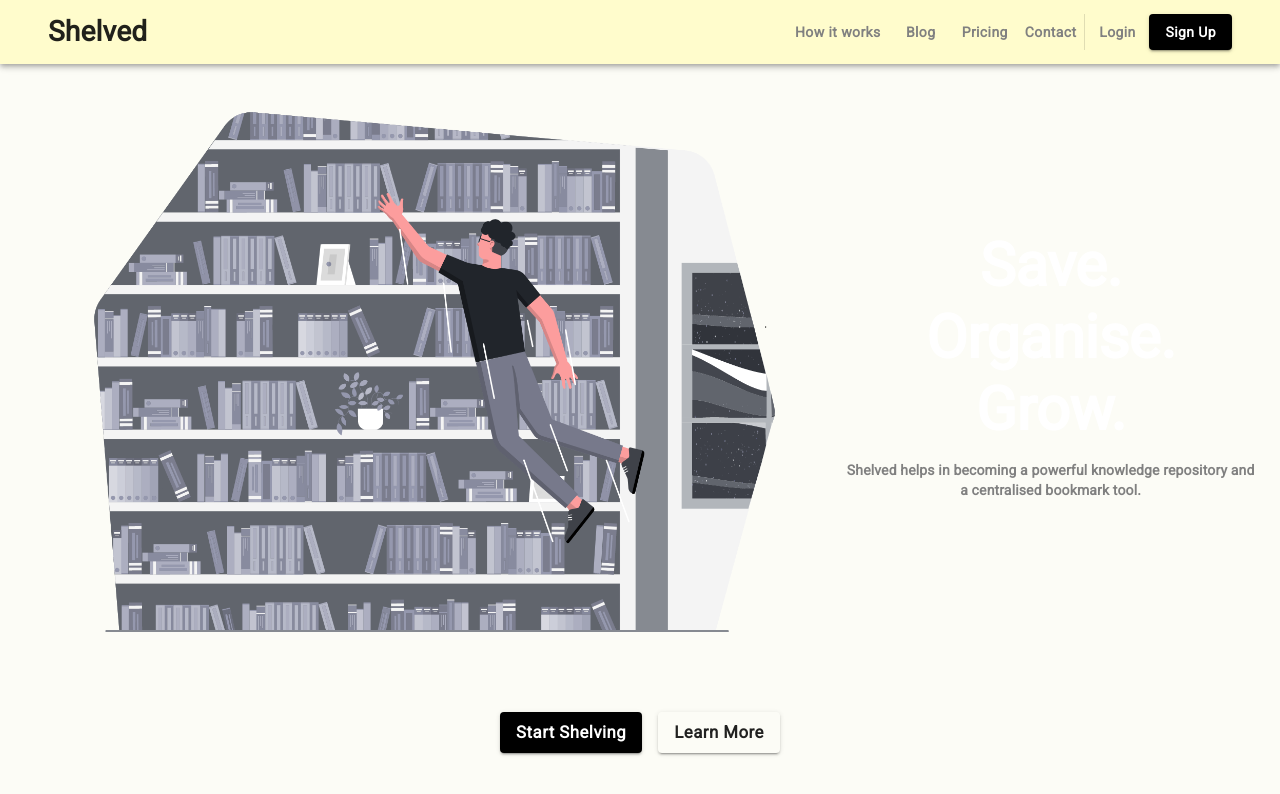
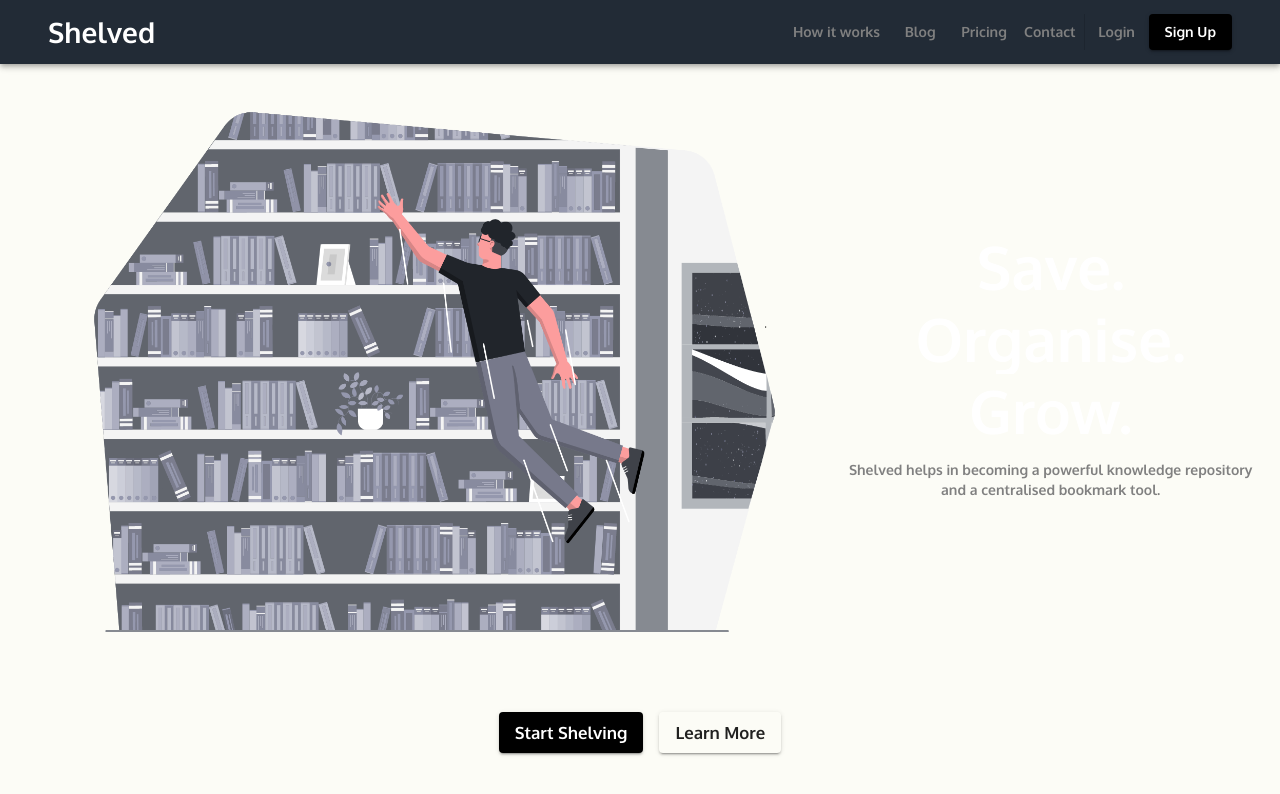
Before and after one commit to arju88nair/ReactTIL, a React app: page /landing in a window 1280 px wide. Shown: the top 794 px of the page. Built offline with nearby package versions, Linux system fonts and the light colour scheme.

Commit message:
Working base of dark theme

```diff
--- a/src/_helpers/theme.js
+++ b/src/_helpers/theme.js
@@ -33,20 +33,37 @@ export const themeDark = createMuiTheme({
             main: '#171c24',
             default: '#171c24',
         },
-        // type: 'dark'
+        text: {
+            primary: "#ffffff"
+        }
     },
 });
 
 export const themeLight = createMuiTheme({
+    typography: {
+        fontFamily: [
+            'Oxygen',
+            '-apple-system',
+            'BlinkMacSystemFont',
+            '"Segoe UI"',
+            'Roboto',
+            '"Helvetica Neue"',
+            'Arial',
+            'sans-serif',
+            '"Apple Color Emoji"',
+            '"Segoe UI Emoji"',
+            '"Segoe UI Symbol"',
+        ].join(','),
+    },
     palette: {
         primary:{
-            main: "#fffccc"
+            main: "#ffffff"
         },
         background: {
-            default: "#fffccc"
+            default: "#ffffff"
         },
         text: {
-            primary: "#ffffff"
+            primary: "#000000"
         }
     }
 });
--- a/src/index.jsx
+++ b/src/index.jsx
@@ -9,7 +9,7 @@ import ThemeProvider from "@material-ui/styles/ThemeProvider";
 
 render(
     <Provider store={store}>
-        <ThemeProvider theme={themeLight}>
+            <ThemeProvider theme={themeDark}>
             <CssBaseline />
         <App />
         </ThemeProvider>
--- a/src/views/Components/SideBar.js
+++ b/src/views/Components/SideBar.js
@@ -15,7 +15,10 @@ import MailIcon from '@material-ui/icons/Mail';
 import MenuIcon from '@material-ui/icons/Menu';
 import Toolbar from '@material-ui/core/Toolbar';
 import Typography from '@material-ui/core/Typography';
-import { makeStyles, useTheme } from '@material-ui/core/styles';
+import {makeStyles, useTheme} from '@material-ui/core/styles';
+import {ListSubheader} from "@material-ui/core";
+import navbar from "../../resources/images/main.png";
+import Grid from "@material-ui/core/Grid";
 
 const drawerWidth = 240;
 
@@ -28,6 +31,7 @@ const useStyles = makeStyles((theme) => ({
             width: drawerWidth,
             flexShrink: 0,
         },
+
     },
     appBar: {
         [theme.breakpoints.up('sm')]: {
@@ -42,18 +46,28 @@ const useStyles = makeStyles((theme) => ({
         },
     },
     // necessary for content to be below app bar
-    toolbar: theme.mixins.toolbar,
+    toolbar: {
+        display: 'flex',
+        alignItems: 'center',
+        justifyContent: 'center',
+        padding: '0 8px',
+        ...theme.mixins.toolbar,
+    },
     drawerPaper: {
         width: drawerWidth,
+        backgroundColor: theme.palette.primary.main,
+        color: theme.palette.text.primary,
     },
     content: {
         flexGrow: 1,
         padding: theme.spacing(3),
+        backgroundColor: theme.palette.secondary.main,
+
     },
 }));
 
 export function SideBar(props) {
-    const { window } = props;
+    const {window} = props;
     const classes = useStyles();
     const theme = useTheme();
     const [mobileOpen, setMobileOpen] = React.useState(false);
@@ -64,22 +78,44 @@ export function SideBar(props) {
 
     const drawer = (
         <div>
-            <div className={classes.toolbar} />
-            <Divider />
-            <List>
+            <div className={classes.toolbar}>
+                <Grid
+                    direction="row"
+                    justify="center"
+                    alignItems="center"
+                >
+                   <Typography variant="h6" noWrap style={{fontSize:"2em",fontWeight:"bold"}}>
+                       Shelved
+                   </Typography>
+            </Grid>
+            </div>
+            <Divider/>
+
+            <List subheader={
+                <ListSubheader style={{color: theme.palette.text.primary, fontWeight: "bold"}} component="div"
+                               id="nested-list-subheader">
+                    Nested List Items
+                </ListSubheader>
+            }>
                 {['Inbox', 'Starred', 'Send email', 'Drafts'].map((text, index) => (
-                    <ListItem button key={text}>
-                        <ListItemIcon>{index % 2 === 0 ? <InboxIcon /> : <MailIcon />}</ListItemIcon>
-                        <ListItemText primary={text} />
+                    <ListItem button key={text} style={{marginLeft:'1.5em'}}>
+                        <ListItemIcon style={{color: theme.palette.text.primary}}>{index % 2 === 0 ? <InboxIcon/> :
+                            <MailIcon/>}</ListItemIcon>
+                        <ListItemText primary={text}/>
                     </ListItem>
                 ))}
             </List>
-            <Divider />
-            <List>
-                {['All mail', 'Trash', 'Spam'].map((text, index) => (
-                    <ListItem button key={text}>
-                        <ListItemIcon>{index % 2 === 0 ? <InboxIcon /> : <MailIcon />}</ListItemIcon>
-                        <ListItemText primary={text} />
+            <Divider/>
+            <List subheader={
+                <ListSubheader style={{color: theme.palette.text.primary, fontWeight: "bold"}} component="div"
+                               id="nested-list-subheader">
+                    Nested List Items
+                </ListSubheader>
+            }>                {['All mail', 'Trash', 'Spam'].map((text, index) => (
+                <ListItem button key={text} style={{marginLeft:'1.5em'}}>
+                        <ListItemIcon style={{color: theme.palette.text.primary}}>{index % 2 === 0 ? <InboxIcon/> :
+                            <MailIcon/>}</ListItemIcon>
+                        <ListItemText primary={text}/>
                     </ListItem>
                 ))}
             </List>
@@ -90,7 +126,7 @@ export function SideBar(props) {
 
     return (
         <div className={classes.root}>
-            <CssBaseline />
+            <CssBaseline/>
             <AppBar position="fixed" className={classes.appBar}>
                 <Toolbar>
                     <IconButton
@@ -100,11 +136,8 @@ export function SideBar(props) {
                         onClick={handleDrawerToggle}
                         className={classes.menuButton}
                     >
-                        <MenuIcon />
+                        <MenuIcon/>
                     </IconButton>
-                    <Typography variant="h6" noWrap>
-                        Responsive drawer
-                    </Typography>
                 </Toolbar>
             </AppBar>
             <nav className={classes.drawer} aria-label="mailbox folders">
@@ -138,40 +171,32 @@ export function SideBar(props) {
                     </Drawer>
                 </Hidden>
             </nav>
-            <main className={classes.content}>
-                <div className={classes.toolbar} />
-                <Typography paragraph>
-                    Lorem ipsum dolor sit amet, consectetur adipiscing elit, sed do eiusmod tempor incididunt
-                    ut labore et dolore magna aliqua. Rhoncus dolor purus non enim praesent elementum
-                    facilisis leo vel. Risus at ultrices mi tempus imperdiet. Semper risus in hendrerit
-                    gravida rutrum quisque non tellus. Convallis convallis tellus id interdum velit laoreet id
-                    donec ultrices. Odio morbi quis commodo odio aenean sed adipiscing. Amet nisl suscipit
-                    adipiscing bibendum est ultricies integer quis. Cursus euismod quis viverra nibh cras.
-                    Metus vulputate eu scelerisque felis imperdiet proin fermentum leo. Mauris commodo quis
-                    imperdiet massa tincidunt. Cras tincidunt lobortis feugiat vivamus at augue. At augue eget
-                    arcu dictum varius duis at consectetur lorem. Velit sed ullamcorper morbi tincidunt. Lorem
-                    donec massa sapien faucibus et molestie ac.
-                </Typography>
-                <Typography paragraph>
-                    Consequat mauris nunc congue nisi vitae suscipit. Fringilla est ullamcorper eget nulla
-                    facilisi etiam dignissim diam. Pulvinar elementum integer enim neque volutpat ac
-                    tincidunt. Ornare suspendisse sed nisi lacus sed viverra tellus. Purus sit amet volutpat
-                    consequat mauris. Elementum eu facilisis sed odio morbi. Euismod lacinia at quis risus sed
-                    vulputate odio. Morbi tincidunt ornare massa eget egestas purus viverra accumsan in. In
-                    hendrerit gravida rutrum quisque non tellus orci ac. Pellentesque nec nam aliquam sem et
-                    tortor. Habitant morbi tristique senectus et. Adipiscing elit duis tristique sollicitudin
-                    nibh sit. Ornare aenean euismod elementum nisi quis eleifend. Commodo viverra maecenas
-                    accumsan lacus vel facilisis. Nulla posuere sollicitudin aliquam ultrices sagittis orci a.
-                </Typography>
-            </main>
+            {/*<main className={classes.content}>*/}
+            {/*    <div className={classes.toolbar}/>*/}
+            {/*    <Typography paragraph>*/}
+            {/*        Lorem ipsum dolor sit amet, consectetur adipiscing elit, sed do eiusmod tempor incididunt*/}
+            {/*        ut labore et dolore magna aliqua. Rhoncus dolor purus non enim praesent elementum*/}
+            {/*        facilisis leo vel. Risus at ultrices mi tempus imperdiet. Semper risus in hendrerit*/}
+            {/*        gravida rutrum quisque non tellus. Convallis convallis tellus id interdum velit laoreet id*/}
+            {/*        donec ultrices. Odio morbi quis commodo odio aenean sed adipiscing. Amet nisl suscipit*/}
+            {/*        adipiscing bibendum est ultricies integer quis. Cursus euismod quis viverra nibh cras.*/}
+            {/*        Metus vulputate eu scelerisque felis imperdiet proin fermentum leo. Mauris commodo quis*/}
+            {/*        imperdiet massa tincidunt. Cras tincidunt lobortis feugiat vivamus at augue. At augue eget*/}
+            {/*        arcu dictum varius duis at consectetur lorem. Velit sed ullamcorper morbi tincidunt. Lorem*/}
+            {/*        donec massa sapien faucibus et molestie ac.*/}
+            {/*    </Typography>*/}
+            {/*    <Typography paragraph>*/}
+            {/*        Consequat mauris nunc congue nisi vitae suscipit. Fringilla est ullamcorper eget nulla*/}
+            {/*        facilisi etiam dignissim diam. Pulvinar elementum integer enim neque volutpat ac*/}
+            {/*        tincidunt. Ornare suspendisse sed nisi lacus sed viverra tellus. Purus sit amet volutpat*/}
+            {/*        consequat mauris. Elementum eu facilisis sed odio morbi. Euismod lacinia at quis risus sed*/}
+            {/*        vulputate odio. Morbi tincidunt ornare massa eget egestas purus viverra accumsan in. In*/}
+            {/*        hendrerit gravida rutrum quisque non tellus orci ac. Pellentesque nec nam aliquam sem et*/}
+            {/*        tortor. Habitant morbi tristique senectus et. Adipiscing elit duis tristique sollicitudin*/}
+            {/*        nibh sit. Ornare aenean euismod elementum nisi quis eleifend. Commodo viverra maecenas*/}
+            {/*        accumsan lacus vel facilisis. Nulla posuere sollicitudin aliquam ultrices sagittis orci a.*/}
+            {/*    </Typography>*/}
+            {/*</main>*/}
         </div>
     );
 }
-
-SideBar.propTypes = {
-    /**
-     * Injected by the documentation to work in an iframe.
-     * You won't need it on your project.
-     */
-    window: PropTypes.func,
-};
--- a/src/views/HomePage/Categories.js
+++ b/src/views/HomePage/Categories.js
@@ -52,6 +52,9 @@ const useStyles = makeStyles((theme) => ({
         display: 'flex',
         flexDirection: 'column',
         justifyContent: 'space-between',
+        backgroundColor: theme.palette.primary.main,
+        color: theme.palette.text.primary,
+
 
     },
 
@@ -104,7 +107,7 @@ function CategoryCards() {
                         />
 
                         <CardContent>
-                            <Typography variant="body2" color="textSecondary" component="p">
+                            <Typography variant="body2" component="p">
                                 This impressive paella is a perfect party dish and a fun meal to cook together with
                                 your
                                 guests. Add 1 cup of frozen peas along with the mussels, if you like.
@@ -219,7 +222,7 @@ export function Category() {
                             />
 
                             <CardContent>
-                                <Typography variant="body2" color="textSecondary" component="p">
+                                <Typography variant="body2"  component="p">
                                     This impressive paella is a perfect party dish and a fun meal to cook together with
                                     your
                                     guests. Add 1 cup of frozen peas along with the mussels, if you like.
--- a/src/views/HomePage/CategoryView.jsx
+++ b/src/views/HomePage/CategoryView.jsx
@@ -24,7 +24,7 @@ const useStyles = makeStyles((theme) => ({
     toolbar: theme.mixins.toolbar,
     content: {
         flexGrow: 1,
-        backgroundColor: '#fcfcf6',
+        backgroundColor: theme.palette.secondary.main,
         padding: theme.spacing(3),
     },
     formControl: {
--- a/src/views/HomePage/HomePage.jsx
+++ b/src/views/HomePage/HomePage.jsx
@@ -21,7 +21,7 @@ function HomePage() {
             <CategoryModal/>
             <CssBaseline />
             <SideBar/>
-            {/*<CategoryView/>*/}
+            <CategoryView/>
         </div>
     );
 }
```
